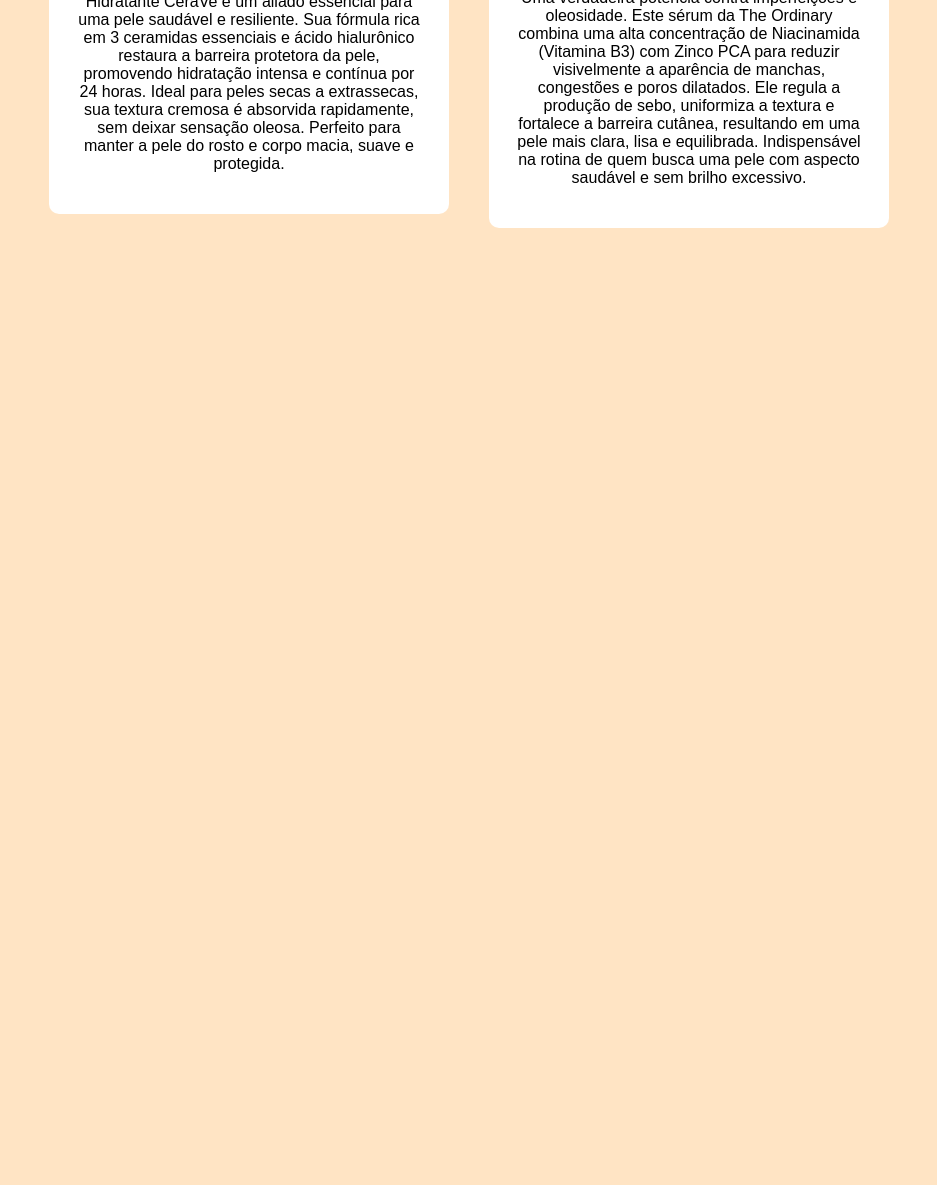
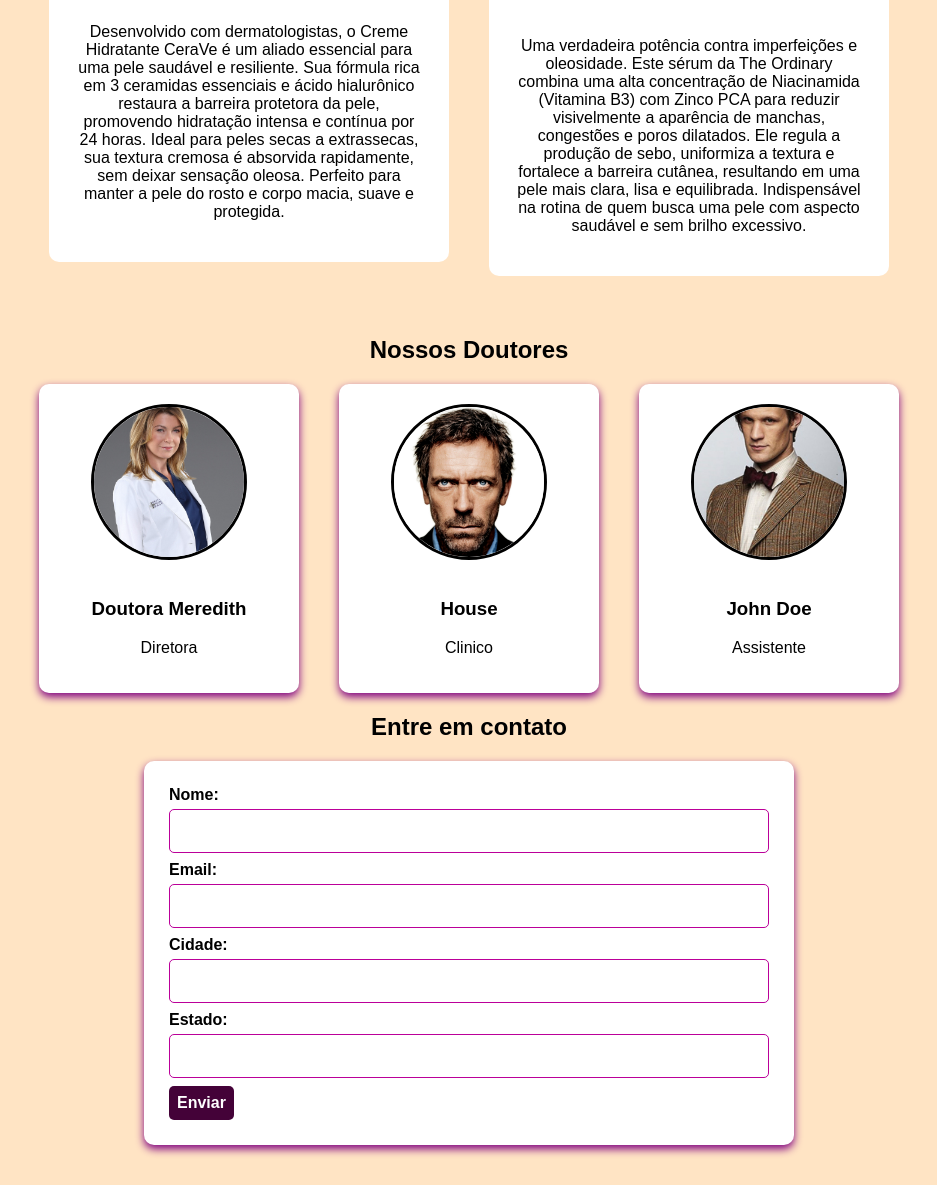
Before and after one commit to GustavoNPO/SistematizacaoProjeto1, a plain HTML site: page index.html in a window 1280 px wide. Shown: the part 679-1864 px from the top of the page, without its empty margins (171-1108 px from the left). Before the commit the page ends 947 px from the top, so only its background shows below. Drawn offline with Linux system fonts and the light colour scheme.

Commit message:
formulario equipe

```diff
--- a/index.html
+++ b/index.html
@@ -1,47 +1,129 @@
 <!DOCTYPE html>
-<html lang="en">
+<html lang="pt-BR">
 
 <head>
     <meta charset="UTF-8">
     <meta name="viewport" content="width=device-width, initial-scale=1.0">
-    <title>ClinicaJuarez</title>
+    <title>Clinica Juarez</title>
     <link rel="stylesheet" href="styles.css">
 </head>
 
 <body>
     <div class="container">
-        <h1>ClínicaJuarez</h1>
+        <h1>Clínica Juarez</h1>
         <p class="clinica-descricao">
-            Bem-vindo(a) à Clínica Juarez, onde a ciência e a arte da estética se encontram para realçar sua beleza natural. Nossa missão é oferecer tratamentos personalizados e seguros, utilizando tecnologia de ponta e o conhecimento de profissionais apaixonados pelo que fazem. Acreditamos que cuidar da pele é cuidar da saúde e do bem-estar. Venha nos conhecer e descubra a melhor versão de você.
+            Bem-vindo(a) à Clínica Juarez, onde a ciência e a arte da estética se encontram para realçar sua beleza
+            natural. Nossa missão é oferecer tratamentos personalizados e seguros, utilizando tecnologia de ponta e o
+            conhecimento de profissionais apaixonados pelo que fazem. Acreditamos que cuidar da pele é cuidar da saúde e
+            do bem-estar. Venha nos conhecer e descubra a melhor versão de você.
         </p>
+        <h2>
+            Produtos em destaque
+        </h2>
         <div class="produtos-container">
             <div class="produto-card">
                 <h2>Creme Hidratante CeraVe</h2>
-                <img src="https://beautyinsider.sg/wp-content/uploads/2021/12/cerave-moisturizing-cream-dry-to-very-dry-skin-454g_1-edited.jpg"
-                    alt="Creme Hidratante CeraVe">
+                <img src="assets/CeraVe.jpg" alt="Creme Hidratante CeraVe">
                 <p>
-                    Desenvolvido com dermatologistas, o Creme Hidratante CeraVe é um aliado essencial para uma pele saudável e
-                    resiliente. Sua fórmula rica em 3 ceramidas essenciais e ácido hialurônico restaura a barreira protetora da
-                    pele, promovendo hidratação intensa e contínua por 24 horas. Ideal para peles secas a extrassecas, sua
-                    textura cremosa é absorvida rapidamente, sem deixar sensação oleosa. Perfeito para manter a pele do rosto e
+                    Desenvolvido com dermatologistas, o Creme Hidratante CeraVe é um aliado essencial para uma pele
+                    saudável e
+                    resiliente. Sua fórmula rica em 3 ceramidas essenciais e ácido hialurônico restaura a barreira
+                    protetora da
+                    pele, promovendo hidratação intensa e contínua por 24 horas. Ideal para peles secas a extrassecas,
+                    sua
+                    textura cremosa é absorvida rapidamente, sem deixar sensação oleosa. Perfeito para manter a pele do
+                    rosto e
                     corpo macia, suave e protegida.
                 </p>
             </div>
 
             <div class="produto-card">
                 <h2>Sérum The Ordinary Niacinamide 10% + Zinc 1%</h2>
-                <img src="https://source.roboflow.com/POXkC89m6tg0YsJHheEcgwFDFS93/4Udeasio0v1QJzjh96Qc/original.jpg"
-                    alt="Sérum The Ordinary Niacinamide + Zinc">
+                <img src="assets/Neutrogena.jpg" alt="Sérum The Ordinary Niacinamide + Zinc">
                 <p>
-                    Uma verdadeira potência contra imperfeições e oleosidade. Este sérum da The Ordinary combina uma alta
-                    concentração de Niacinamida (Vitamina B3) com Zinco PCA para reduzir visivelmente a aparência de manchas,
-                    congestões e poros dilatados. Ele regula a produção de sebo, uniformiza a textura e fortalece a barreira
-                    cutânea, resultando em uma pele mais clara, lisa e equilibrada. Indispensável na rotina de quem busca uma
+                    Uma verdadeira potência contra imperfeições e oleosidade. Este sérum da The Ordinary combina uma
+                    alta
+                    concentração de Niacinamida (Vitamina B3) com Zinco PCA para reduzir visivelmente a aparência de
+                    manchas,
+                    congestões e poros dilatados. Ele regula a produção de sebo, uniformiza a textura e fortalece a
+                    barreira
+                    cutânea, resultando em uma pele mais clara, lisa e equilibrada. Indispensável na rotina de quem
+                    busca uma
                     pele com aspecto saudável e sem brilho excessivo.
                 </p>
             </div>
         </div>
+        <div class="equipe-section">
+            <h2>
+                Nossos Doutores
+            </h2>
+            <div class="equipe-container">
+                <div class="membro-card">
+                    <img src="assets/Pessoa1.jpg" alt="Doutora Meredith">
+                    <h3>
+                        Doutora Meredith
+                    </h3>
+                    <p class="cargo">
+                        Diretora
+                    </p>
+                </div>
+                <div class="membro-card">
+                    <img src="assets/Pessoa2.jpg" alt="Doutor House">
+                    <h3>
+                        House
+                    </h3>
+                    <p class="cargo">
+                        Clinico
+                    </p>
+                </div>
+                <div class="membro-card">
+                    <img src="assets/Pessoa3.jpg" alt="Doutor John Doe">
+                    <h3>
+                        John Doe
+                    </h3>
+                    <p class="cargo">
+                        Assistente
+                    </p>
+                </div>
+            </div>
+        </div>
+        <div class="formulario-section">
+            <h2>
+                Entre em contato
+            </h2>
+            <form action="#" method="post" class="contato-form">
+                <div class="form-group">
+                    <label for="Nome">
+                        Nome:
+                    </label>
+                    <input type="text" id="Nome" name="Nome" required>
+                </div>
+                <div class="form-group">
+                    <label for="Email">
+                        Email:
+                    </label>
+                    <input type="email" id="Email" name="Email" required>
+                </div>
+                <div class="form-group">
+                    <label for="Cidade">
+                        Cidade:
+                    </label>
+                    <input type="text" id="Cidade" name="Cidade" required>
+                </div>
+                <div class="form-group">
+                    <label for="Estado">
+                        Estado:
+                    </label>
+                    <input type="text" id="Estado" name="Estado" required>
+                </div>
+                <button type="submit">
+                    Enviar
+                </button>
+            </form>
+        </div>
     </div>
+
+
 </body>
 
 </html>
--- a/styles.css
+++ b/styles.css
@@ -48,3 +48,69 @@
     max-width: 800px;
     margin: 20px auto 50px auto;
 }
+.equipe-section{
+    margin-top: 60px;
+
+}
+.equipe-container{
+    display: flex;
+    justify-content: center;
+    gap: 40px;
+    flex-wrap: wrap;
+}
+.membro-card{
+    background-color: white;
+    padding: 20px;
+    border-radius: 10px;
+    width: 220px;
+    box-shadow: 0px 4px 8px purple;
+}
+.membro-card img{
+    width: 150px;
+    height: 150px;
+    border-radius: 50%;
+    object-fit: cover;
+    margin-bottom: 15px;
+    border: 3px solid ;
+
+}
+.contato-form{
+    max-width: 600px;
+    margin: 0 auto;
+    background-color: white;
+    padding: 25px;
+    border-radius: 10px;
+    box-shadow: 0px 4px 8px purple;
+    text-align: left;
+    flex-direction: column;
+    gap: 15px;
+}
+.form-group{
+   display:flex ;
+   flex-direction: column;
+}
+.form-group label{
+    margin-bottom: 5px;
+    font-weight: bold;
+}
+.contato-form input{
+    padding: 12px;
+    border: 1px solid #bb0099;
+    border-radius: 5px;
+    font-size: 1em;
+    margin-bottom: 8px;
+}
+.contato-form button{
+    padding: 8px;
+    font-size: 1em;
+    font-weight: bold;
+    color: white;
+    background-color: #440238;
+    border: none;
+    border-radius: 5px;
+    cursor: pointer;
+    transition: background-color 0.3s ease;
+}
+.contato-form button:hover{
+    background-color: #bb0099;
+}
```
Also changed, not shown: assets/CeraVe.jpg (added), assets/Neutrogena.jpg (added), assets/Pessoa1.jpg (added), assets/Pessoa2.jpg (added), assets/Pessoa3.jpg (added).
